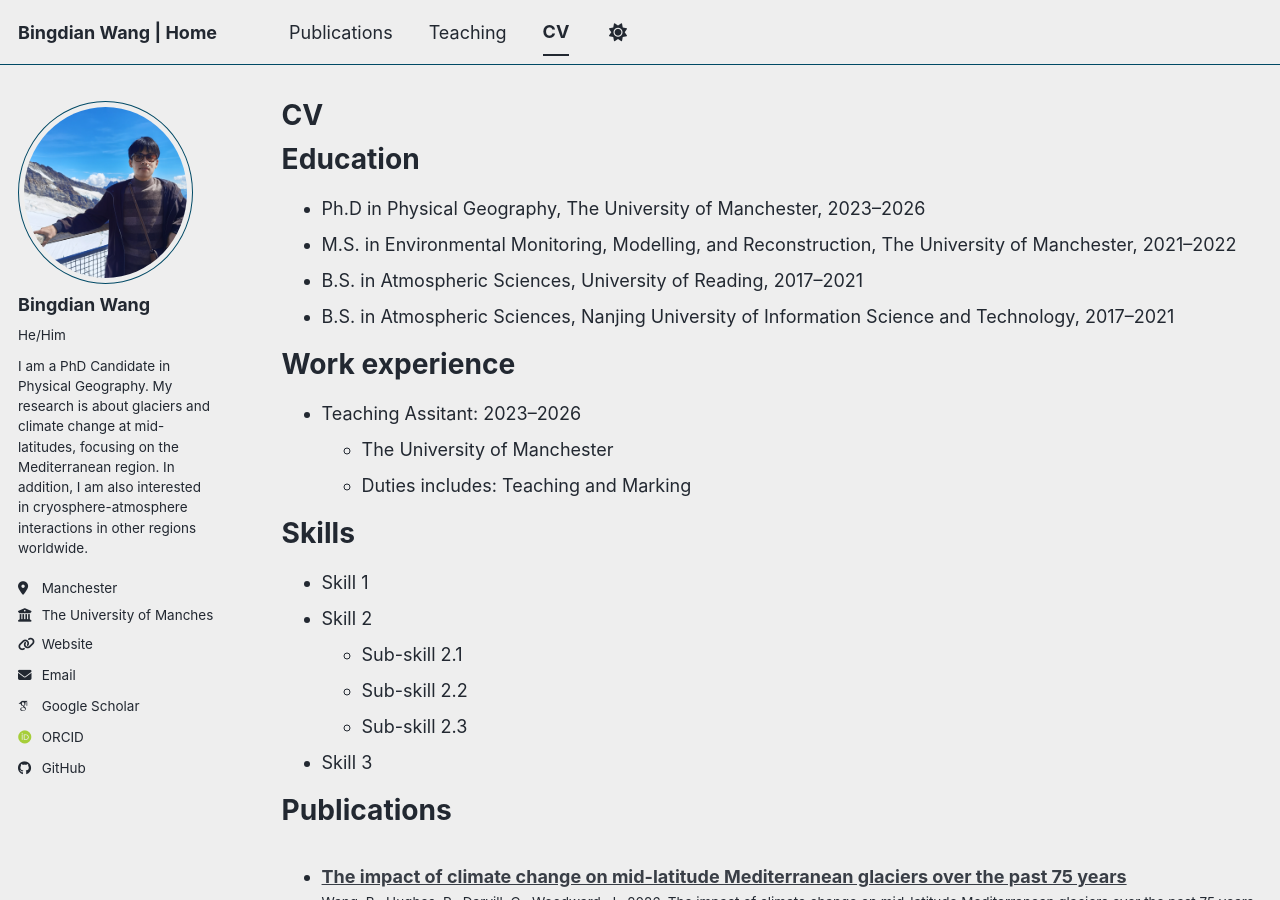
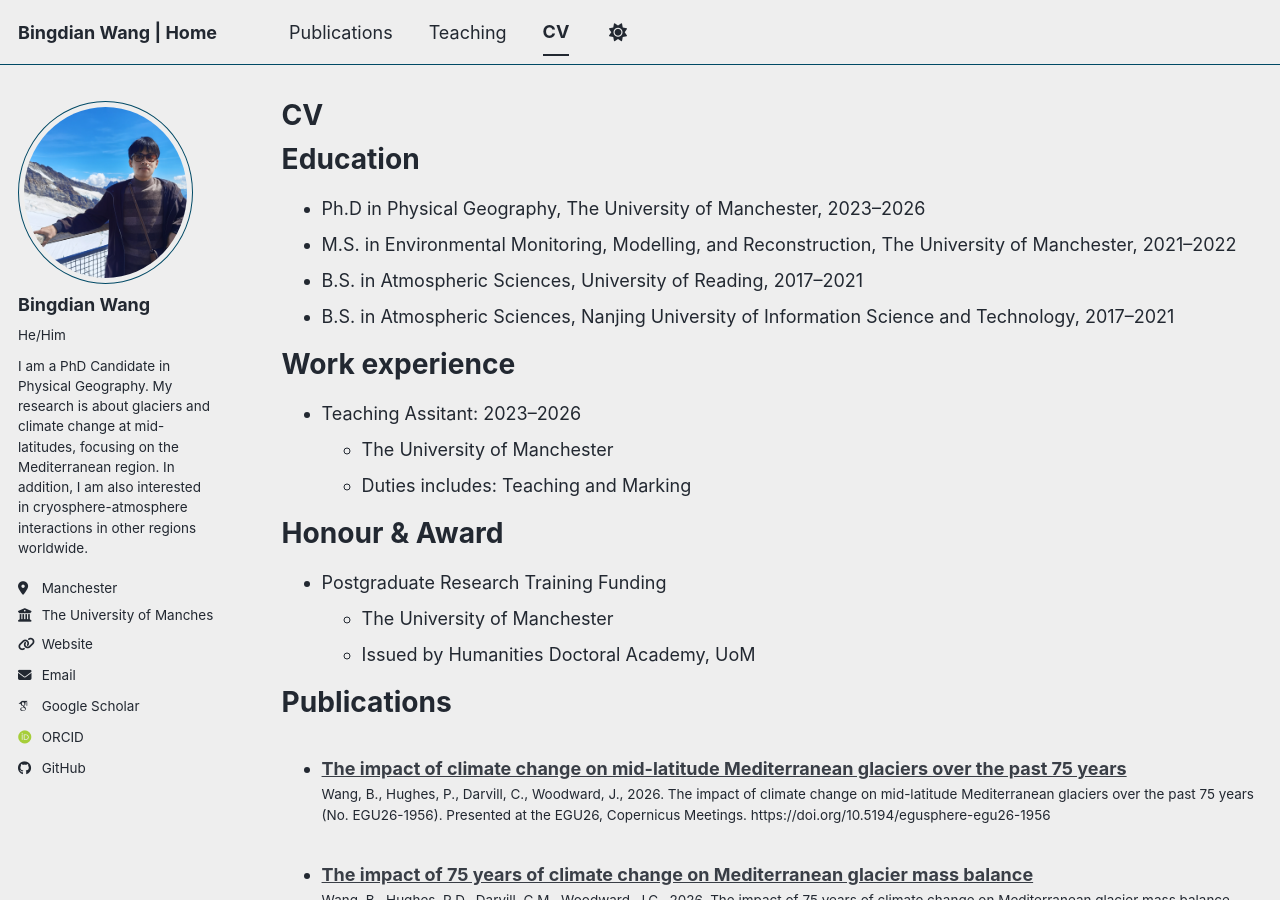
Before and after one commit to zero-gin/zero-gin.github.io, a Jekyll site: the page built from _pages/cv.md, in a window 1280 px wide and 900 px high. Built offline with Jekyll 4.4.1, drawn with Linux system fonts in a browser that asks for light colours; some web fonts are replaced; a script bundle is joined from its source files by our own code; library files that are not in the unit come from our copies.

Commit message:
Update cv.md

```diff
--- a/_pages/cv.md
+++ b/_pages/cv.md
@@ -22,16 +22,11 @@
   * The University of Manchester
   * Duties includes: Teaching and Marking
 
-
-
-Skills
+Honour & Award
 ======
-* Skill 1
-* Skill 2
-  * Sub-skill 2.1
-  * Sub-skill 2.2
-  * Sub-skill 2.3
-* Skill 3
+* Postgraduate Research Training Funding
+  * The University of Manchester
+  * Issued by Humanities Doctoral Academy, UoM
 
 Publications
 ======
```
